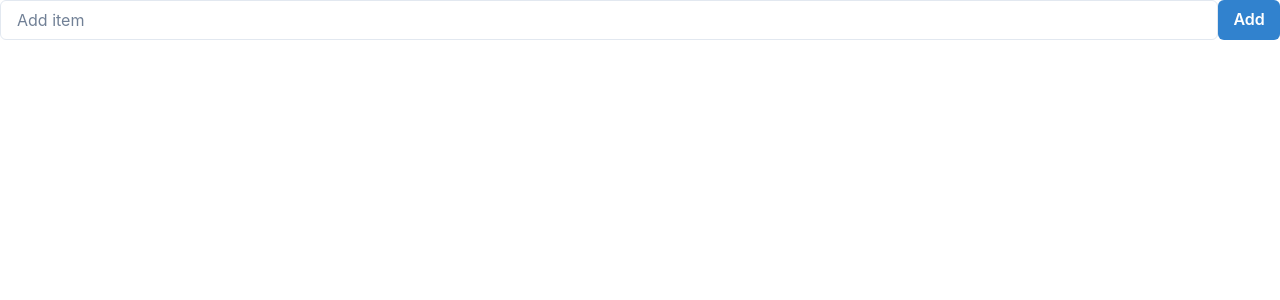
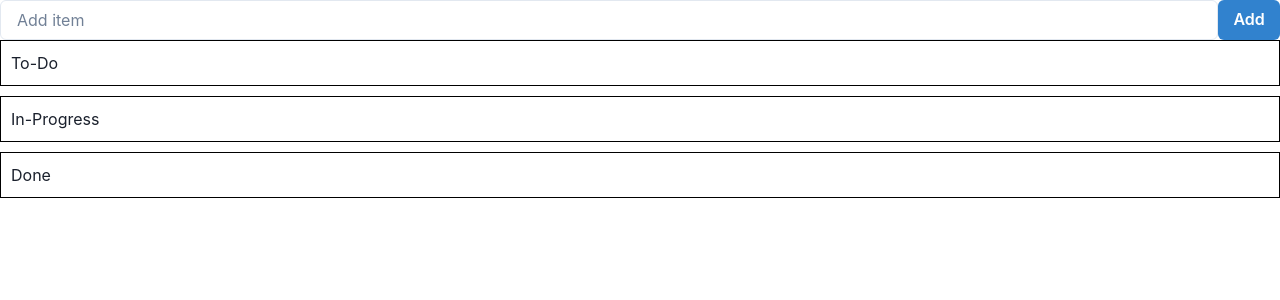
Before and after one commit to helloumma/Drag-Drop, a Next.js app: page / in a window 1280 px wide. Shown: the top 300 px of the page. Built offline with nearby package versions, Linux system fonts and the light colour scheme.

Commit message:
it works

```diff
--- a/components/complete.tsx
+++ b/components/complete.tsx
@@ -1,3 +1,21 @@
-const Complete = () => <div>complete</div>;
+import React from "react";
+import { useDroppable } from "@dnd-kit/core";
 
-export default Complete;
+export default function CompleteBoard(props) {
+  const { isOver, setNodeRef } = useDroppable({
+    id: "done",
+  });
+  const style = {
+    backgroundColor: isOver ? "lightgreen" : "white",
+    padding: "10px",
+    border: "1px solid black",
+    marginBottom: "10px",
+  };
+
+  return (
+    <div ref={setNodeRef} style={style}>
+      <h2>Done</h2>
+      {props.children}
+    </div>
+  );
+}
--- a/components/inProgress.tsx
+++ b/components/inProgress.tsx
@@ -1,3 +1,21 @@
-const InProgress = () => <div>in progress</div>;
+import React from "react";
+import { useDroppable } from "@dnd-kit/core";
 
-export default InProgress;
+export default function InProgressBoard(props) {
+  const { isOver, setNodeRef } = useDroppable({
+    id: "in-progress",
+  });
+  const style = {
+    backgroundColor: isOver ? "lightyellow" : "white",
+    padding: "10px",
+    border: "1px solid black",
+    marginBottom: "10px",
+  };
+
+  return (
+    <div ref={setNodeRef} style={style}>
+      <h2>In-Progress</h2>
+      {props.children}
+    </div>
+  );
+}
--- a/components/todo.tsx
+++ b/components/todo.tsx
@@ -1,3 +1,21 @@
-const ToDo = () => <div>to do</div>;
+import React from "react";
+import { useDroppable } from "@dnd-kit/core";
 
-export default ToDo;
+export default function ToDoBoard(props) {
+  const { isOver, setNodeRef } = useDroppable({
+    id: "to-do",
+  });
+  const style = {
+    backgroundColor: isOver ? "lightblue" : "white",
+    padding: "10px",
+    border: "1px solid black",
+    marginBottom: "10px",
+  };
+
+  return (
+    <div ref={setNodeRef} style={style}>
+      <h2>To-Do</h2>
+      {props.children}
+    </div>
+  );
+}
--- a/pages/index.tsx
+++ b/pages/index.tsx
@@ -7,9 +7,15 @@ import Droppable from "./Droppable";
 
 import Form from "../components/form";
 
+import ToDoBoard from "../components/todo";
+import InProgressBoard from "../components/inProgress";
+import CompleteBoard from "../components/complete";
+
 export default function Home() {
   const [input, setInput] = useState<string>("");
-  const [todoList, setTodoList] = useState<{ name: string }[]>([]);
+  const [todoList, setTodoList] = useState<{ name: string; status: string }[]>(
+    []
+  );
 
   const onChange = (e: React.ChangeEvent<HTMLInputElement>) => {
     setInput(e.target.value);
@@ -20,7 +26,7 @@ export default function Home() {
     if (input === "") return alert("please enter a value");
 
     const newList = todoList.slice();
-    newList.splice(0, 0, { name: input });
+    newList.splice(0, 0, { name: input, status: "to-do" });
     setTodoList(newList);
     setInput("");
   };
@@ -30,11 +36,41 @@ export default function Home() {
   //const draggableMarkup = <Draggable id="draggable">Drag me</Draggable>;
 
   function handleDragEnd(event) {
-    const { over } = event;
+    //const { over } = event;
 
     // If the item is dropped over a container, set it as the parent
     // otherwise reset the parent to `null`
-    setParent(over ? over.id : null);
+    //setParent(over ? over.id : null);
+    /* const { over } = event;
+    if (!over) return;
+
+    const oldList = todoList.slice();
+    const itemId = parseInt(event.active.id.split("-")[1]);
+    const item = oldList.find((item) => item.name === event.active.innerText);
+    const newList = oldList.filter(
+      (item) => item.name !== event.active.innerText
+    );
+    item.status = over.id;
+    newList.push(item);
+    setTodoList(newList);*/
+    const { over } = event;
+    if (!over) return;
+
+    const { id: parentId } = over;
+    const itemId = event.active.id;
+
+    const newList = todoList.map((item, id) => {
+      if (id === itemId) {
+        return {
+          ...item,
+          status: parentId,
+        };
+      } else {
+        return item;
+      }
+    });
+
+    setTodoList(newList);
   }
   return (
     <>
@@ -58,11 +94,81 @@ export default function Home() {
             </Droppable>
           ))*/}
 
-          {todoList.map((items: any, id: number) => (
+          {/*todoList.map((items: any, id: number) => (
             <Droppable key={id} id={id}>
               <Draggable id={`draggable-${id}`}>{items.name}</Draggable>
             </Droppable>
-          ))}
+          ))*/}
+          <ToDoBoard>
+            {todoList.map((item, id) => {
+              if (item.status === "to-do") {
+                return (
+                  <Draggable key={id} id={id}>
+                    <p>{item.name}</p>
+                  </Draggable>
+                );
+              }
+            })}
+          </ToDoBoard>
+          <InProgressBoard>
+            {todoList.map((item, id) => {
+              if (item.status === "in-progress") {
+                return (
+                  <Draggable key={id} id={id}>
+                    <p>{item.name}</p>
+                  </Draggable>
+                );
+              }
+            })}
+          </InProgressBoard>
+          <CompleteBoard>
+            {todoList.map((item, id) => {
+              if (item.status === "done") {
+                return (
+                  <Draggable key={id} id={id}>
+                    <p>{item.name}</p>
+                  </Draggable>
+                );
+              }
+            })}
+          </CompleteBoard>
+
+          {/*<div className="container">
+            <h2>To Do</h2>
+            <Droppable id="to-do">
+              {todoList
+                .filter((item) => item.status === "to-do")
+                .map((item) => (
+                  <Draggable key={item.name} id={`draggable-${item.name}`}>
+                    {item.name}
+                  </Draggable>
+                ))}
+            </Droppable>
+          </div>
+          <div className="container">
+            <h2>In Progress</h2>
+            <Droppable id="in-progress">
+              {todoList
+                .filter((item) => item.status === "in-progress")
+                .map((item) => (
+                  <Draggable key={item.name} id={`draggable-${item.name}`}>
+                    {item.name}
+                  </Draggable>
+                ))}
+            </Droppable>
+          </div>
+          <div className="container">
+            <h2>Done</h2>
+            <Droppable id="done">
+              {todoList
+                .filter((item) => item.status === "done")
+                .map((item) => (
+                  <Draggable key={item.name} id={`draggable-${item.name}`}>
+                    {item.name}
+                  </Draggable>
+                ))}
+            </Droppable>
+                </div>*/}
         </DndContext>
       </main>
     </>
```
